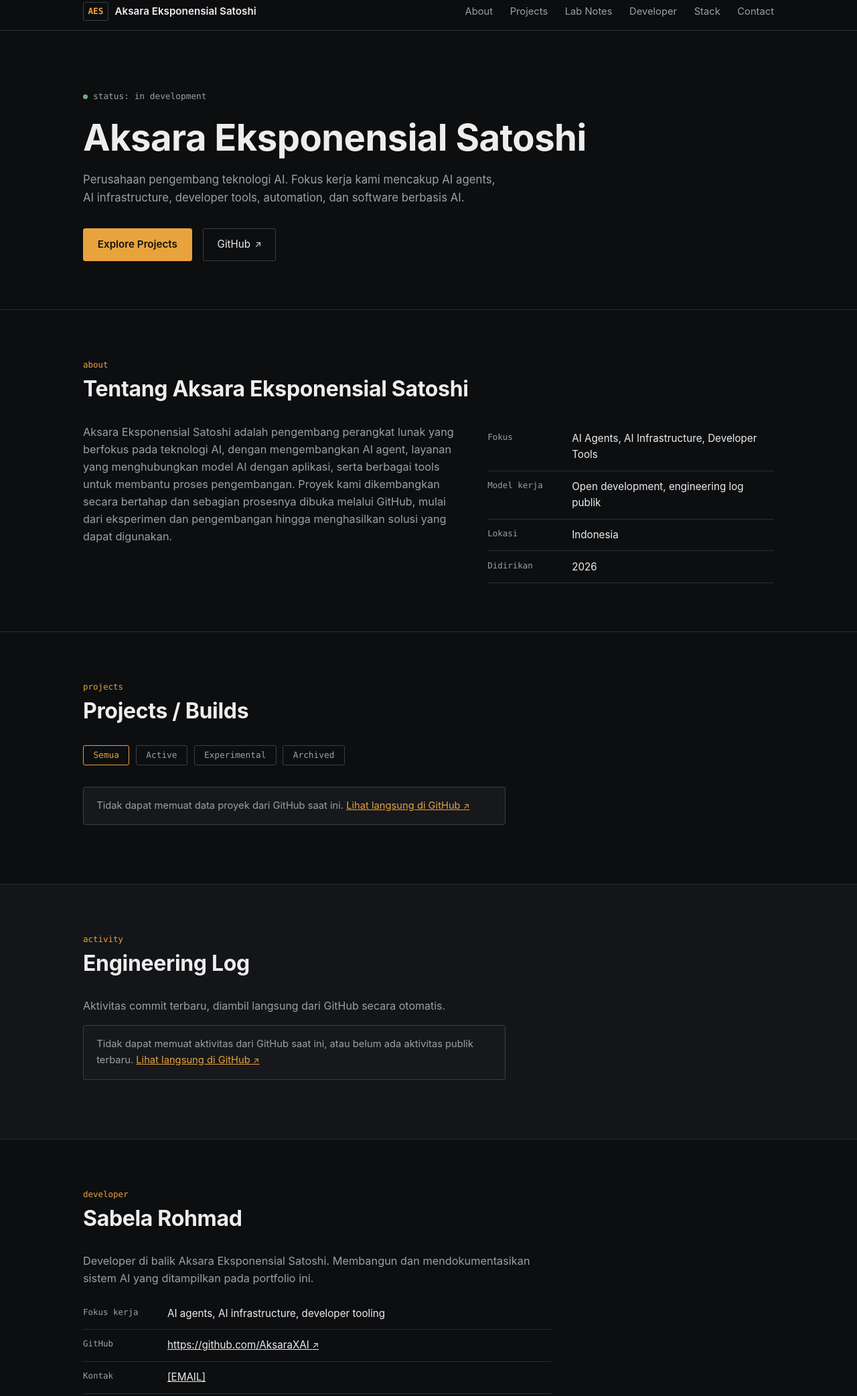
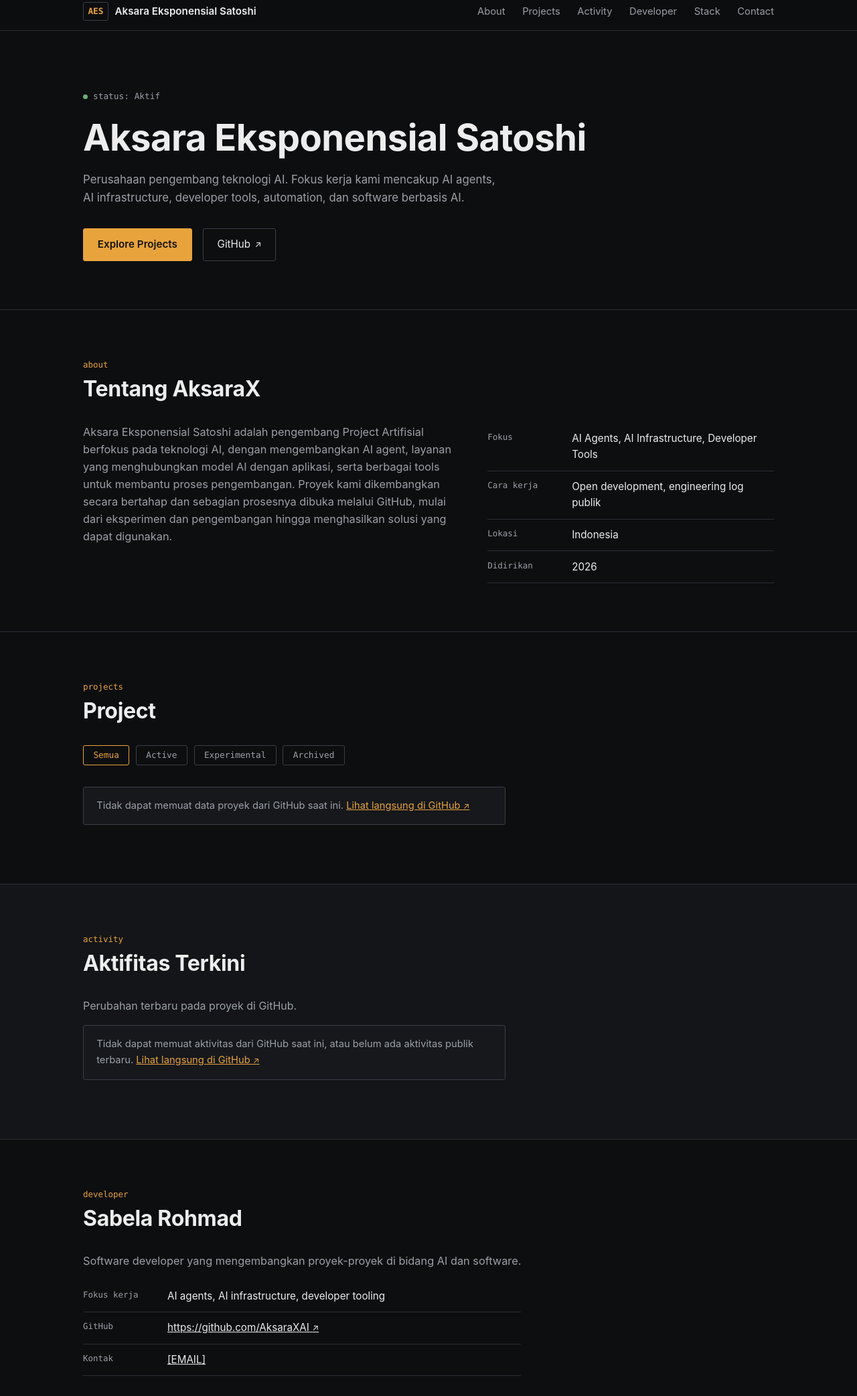
Before and after one commit to AksaraXAi/Aksara-Eksponensial-Satoshi, a plain HTML site: page index.html in a window 1280 px wide. Shown: the part 11-2096 px from the top of the page at 67% size. Drawn offline with Linux system fonts and the light colour scheme; no server answers.

Commit message:
Add files via upload

```diff
--- a/index.html
+++ b/index.html
@@ -36,7 +36,7 @@
       <ul>
         <li><a href="#about">About</a></li>
         <li><a href="#projects">Projects</a></li>
-        <li><a href="#research">Lab Notes</a></li>
+        <li><a href="#research">Activity</a></li>
         <li><a href="#developer">Developer</a></li>
         <li><a href="#stack">Stack</a></li>
         <li><a href="#contact">Contact</a></li>
@@ -56,7 +56,7 @@
     <div class="section-inner hero-inner">
       <p class="eyebrow-status">
         <span class="status-dot status-active" aria-hidden="true"></span>
-        status: in development
+        status: Aktif
       </p>
       <h1 id="hero-heading">Aksara Eksponensial Satoshi</h1>
       <p class="hero-desc">
@@ -77,11 +77,11 @@
     <div class="section-inner">
       <div class="section-head">
         <span class="section-index">about</span>
-        <h2 id="about-heading">Tentang Aksara Eksponensial Satoshi</h2>
+        <h2 id="about-heading">Tentang AksaraX</h2>
       </div>
       <div class="about-grid">
         <p class="lead-text">
-          Aksara Eksponensial Satoshi adalah pengembang perangkat lunak yang berfokus pada teknologi AI, dengan mengembangkan AI agent, layanan yang menghubungkan model AI dengan aplikasi, serta berbagai tools untuk membantu proses pengembangan. Proyek kami dikembangkan secara bertahap dan sebagian prosesnya dibuka melalui GitHub, mulai dari eksperimen dan pengembangan hingga menghasilkan solusi yang dapat digunakan.
+          Aksara Eksponensial Satoshi adalah pengembang Project Artifisial berfokus pada teknologi AI, dengan mengembangkan AI agent, layanan yang menghubungkan model AI dengan aplikasi, serta berbagai tools untuk membantu proses pengembangan. Proyek kami dikembangkan secara bertahap dan sebagian prosesnya dibuka melalui GitHub, mulai dari eksperimen dan pengembangan hingga menghasilkan solusi yang dapat digunakan.
         </p>
         <dl class="meta-list">
           <div>
@@ -89,7 +89,7 @@
             <dd>AI Agents, AI Infrastructure, Developer Tools</dd>
           </div>
           <div>
-            <dt>Model kerja</dt>
+            <dt>Cara kerja</dt>
             <dd>Open development, engineering log publik</dd>
           </div>
           <div>
@@ -110,7 +110,7 @@
     <div class="section-inner">
       <div class="section-head">
         <span class="section-index">projects</span>
-        <h2 id="projects-heading">Projects / Builds</h2>
+        <h2 id="projects-heading">Project</h2>
       </div>
 
       <div class="filter-bar" role="group" aria-label="Filter proyek berdasarkan status">
@@ -136,10 +136,10 @@
     <div class="section-inner">
       <div class="section-head">
         <span class="section-index">activity</span>
-        <h2 id="research-heading">Engineering Log</h2>
+        <h2 id="research-heading">Aktifitas Terkini</h2>
       </div>
       <p class="section-intro">
-        Aktivitas commit terbaru, diambil langsung dari GitHub secara otomatis.
+        Perubahan terbaru pada proyek di GitHub.
       </p>
 
       <ul class="log-list" id="activity-log" aria-live="polite">
@@ -162,8 +162,7 @@
           <h2 id="developer-heading">Sabela Rohmad</h2>
         </div>
         <p class="lead-text" id="dev-bio">
-          Developer di balik Aksara Eksponensial Satoshi. Membangun dan
-          mendokumentasikan sistem AI yang ditampilkan pada portfolio ini.
+          Software developer yang mengembangkan proyek-proyek di bidang AI dan software.
         </p>
         <dl class="meta-list" id="dev-meta">
           <div>
@@ -190,7 +189,7 @@
         <span class="section-index">stack</span>
         <h2 id="stack-heading">Technology Stack</h2>
       </div>
-      <p class="section-intro" id="stack-intro">Dihitung otomatis dari kode di semua repository publik.</p>
+      <p class="section-intro" id="stack-intro">Bahasa yang digunakan dalam proyek-proyek publik.</p>
       <ul class="stack-list" id="stack-list" aria-live="polite">
         <li class="loading-note" id="stack-loading">Menghitung dari GitHub…</li>
       </ul>
```
